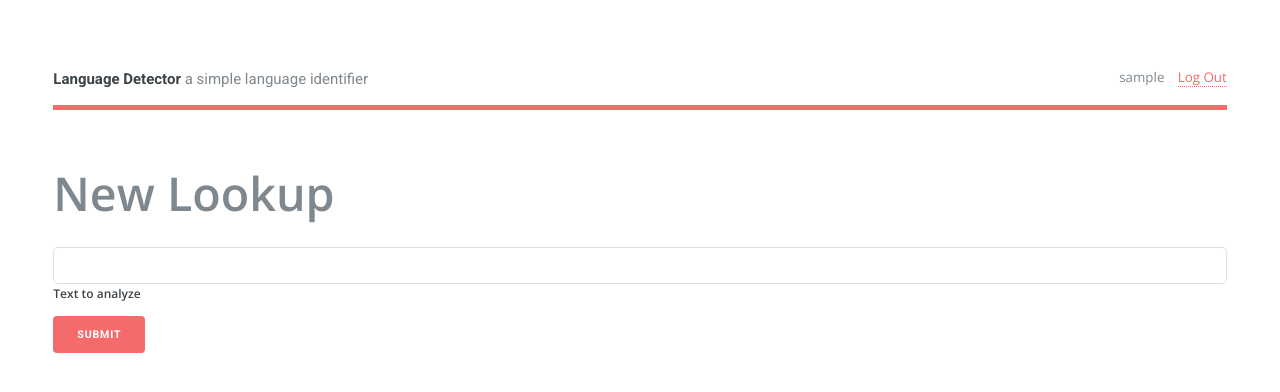
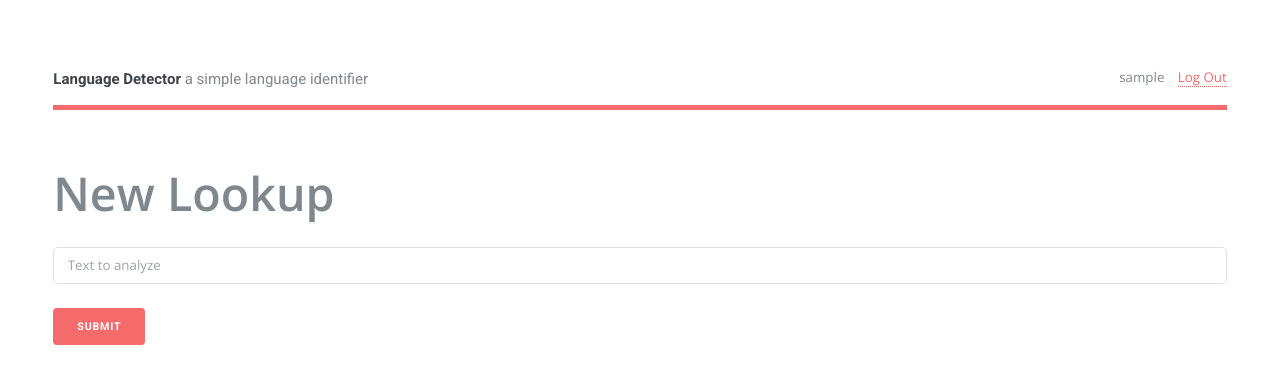
Before and after one commit to mason3k/flask_demo, a Flask app: page /create in a window 1280 px wide. Shown: the top 392 px of the page. Run offline with Flask 3, Linux system fonts and the light colour scheme; the visitor is signed in with stand-in values (Sample User, id 1); data comes from the database, SQL or seed files in the repository.

Commit message:
💄 styling

```diff
--- a/program/static/main.css
+++ b/program/static/main.css
@@ -1938,9 +1938,11 @@ textarea {
     color: inherit;
     display: block;
     outline: 0;
-    padding: 0 1em;
+    padding: 1em;
     text-decoration: none;
     width: 100%;
+    margin-top: .75rem;
+    margin-bottom: .75rem;
 }
 
 input[type="text"]:invalid,
@@ -2591,6 +2593,8 @@ button,
     text-decoration: none;
     text-transform: uppercase;
     white-space: nowrap;
+    margin-top: .75rem;
+    margin-bottom: .75rem;
 }
 
 input[type="submit"]:hover,
--- a/program/templates/base.html
+++ b/program/templates/base.html
@@ -1,23 +1,15 @@
 <!doctype html>
-<title>{% block title %}{% endblock %} - Language Detector</title>
-<link href="https://fonts.googleapis.com/icon?family=Material+Icons" rel="stylesheet">
-<link rel="stylesheet" href="{{ url_for('static', filename='main.css') }}">
-<link href="https://fonts.googleapis.com/css?family=Roboto:300,400,700,900" rel="stylesheet">
-<meta name="viewport" content="width=device-width, initial-scale=1">
-<link rel="icon" type="image/png" href="images/favicon.png">
 
-<!--
-	Editorial by HTML5 UP
-	html5up.net | @ajlkn
-	Free for personal and commercial use under the CCA 3.0 license (html5up.net/license)
--->
-<html>
+<html lang="en">
 
 <head>
-    <title>Language Detector</title>
+    <!-- Title -->
+    <title>{% block title %}{% endblock %} - Language Detector</title>
     <meta charset="utf-8" />
     <meta name="viewport" content="width=device-width, initial-scale=1, user-scalable=no" />
-    <!-- <link rel="stylesheet" href="assets/css/main.css" /> -->
+    <!-- Stylesheets -->
+    <link href="https://fonts.googleapis.com/icon?family=Material+Icons" rel="stylesheet">
+    <link rel="stylesheet" href="{{ url_for('static', filename='main.css') }}">
 </head>
 
 <body class="is-preload">
@@ -33,6 +25,8 @@
                 <header id="header">
                     <a href="index" class="logo"><strong>Language Detector</strong> a simple language
                         identifier</a>
+
+                    <!-- Login -->
                     <ul class="icons">
                         {% if g.user %}
                         <li><span>{{ g.user['username'] }}</span>
@@ -44,12 +38,23 @@
                     </ul>
                 </header>
 
+                <!-- Content -->
                 <section class="content">
                     <header>
                         {% block header %}{% endblock %}
                     </header>
+
+                    <!-- Flashed messages -->
                     {% for message in get_flashed_messages() %}
                     <div class="flash">{{ message }}</div>
                     {% endfor %}
+
+                    <!-- Content -->
                     {% block content %}{% endblock %}
                 </section>
+            </div>
+        </div>
+    </div>
+</body>
+
+</html>
--- a/program/templates/generator/create.html
+++ b/program/templates/generator/create.html
@@ -7,8 +7,7 @@
 {% block content %}
 <form method="post">
     <div class="col-12">
-        <input type="text" id="input" name="text">
-        <label for="text">Text to analyze</label>
+        <input type="text" id="input" name="text" placeholder="Text to analyze">
     </div>
     <div class="col-12">
         <input type="submit" value="Submit" class="primary" /></li>
--- a/program/templates/generator/index.html
+++ b/program/templates/generator/index.html
@@ -1,9 +1,12 @@
 {% extends 'base.html' %}
+
+{% block title %}Home{% endblock %}
 
 {% block header %}
 {% endblock %}
 
 {% block content %}
+
 <!-- Banner -->
 <section id="banner">
     <div class="content">
@@ -17,6 +20,7 @@
         <img src="{{ url_for('static', filename='world.jpg') }}" alt="" />
     </span>
 </section>
+
 <!-- Search Bar -->
 {% if entries %}
 <h1>Results</h1>
--- a/program/templates/generator/search.html
+++ b/program/templates/generator/search.html
@@ -1,4 +1,6 @@
 {% extends 'base.html' %}
+
+{% block title %}Search{% endblock %}
 
 {% block header %}
 <h1>{% block title %}Search{% endblock %}</h1>
--- a/program/templates/generator/update.html
+++ b/program/templates/generator/update.html
@@ -1,4 +1,6 @@
 {% extends 'base.html' %}
+
+{% block title %}Update{% endblock %}
 
 {% block header %}
 <h1>{% block title %}Edit "{{ entry['text'] | truncate(10, end='...' )}}"{% endblock %}</h1>
```
